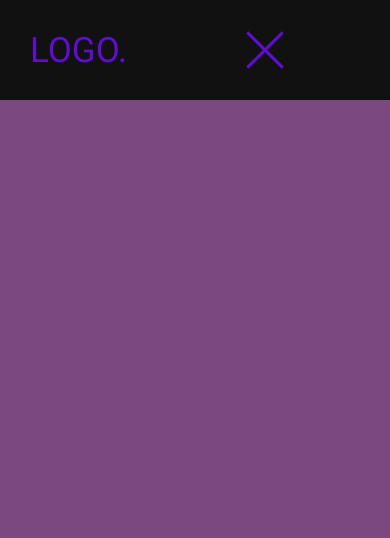
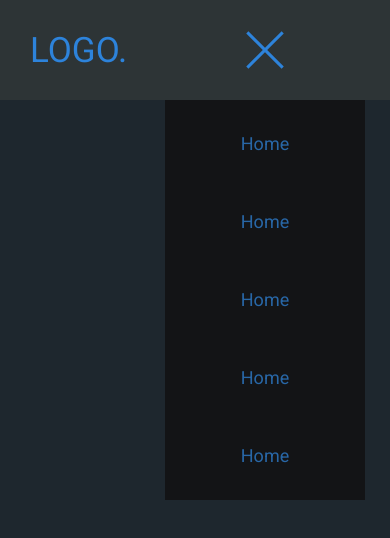
Before and after one commit to DezgunKnight/Final-Test-Project, a plain HTML site: page index.html in a window 390 px wide. Both pictures are taken after a click on the element 265 px from the left and 50 px from the top of the page. Shown: the top 538 px of the page. Drawn offline with Linux system fonts and the light colour scheme.

Commit message:
burger is working now

```diff
--- a/css/responsive.css
+++ b/css/responsive.css
@@ -2,7 +2,8 @@
     .burger {
        display: block;
     }
-    .navbar {
+    .nav-ul {
         display: none;
     }
+
 }
--- a/css/style.css
+++ b/css/style.css
@@ -3,7 +3,7 @@ html, body {
     padding: 0;
   }
   body {
-    background-color: #7B4880;
+    background-color: #1e272e;
     height: 5000px;
   }
 
@@ -12,7 +12,7 @@ html, body {
 .header {
     width: 100%;
     height: 100px;
-    background-color: #111;
+    background-color: #2d3436;
     display: flex;
     justify-content: space-between;
     align-items: center;
@@ -27,20 +27,23 @@ html, body {
     display: flex;
 }
 .nav-li {
-    margin-right: 30px;
+    padding: 30px;
 }
-.nav-li:last-child {
-    margin-right: 0;
-}
+
 .logo {
-    color: #5F0DCF;
+    color: #2D83DB;
     font-size: 35px;
     font-family: 'Roboto', sans-serif;
 }
 .links {
-    color: #5F0DCF;
+    color: #2D83DB;
     font-size: 18px;
     font-family: 'Roboto', sans-serif;
+    transition: all linear 0.1s 0.1s;
+}
+.links:hover {
+    color: #eb4d4b;
+    font-size: 20px;
 }
 .burger {
     max-width: 100%;
@@ -55,7 +58,7 @@ html, body {
 .line {
     width: 100%;
     height: 3px;
-    background-color: #5F0DCF;
+    background-color: #2D83DB;
     position: absolute;
     top: 50%;
     left: 50%;
@@ -82,18 +85,19 @@ html, body {
     top: 50%;
     transform: translate(-50%, -50%) rotate(-45deg);
 }
-.toggle .navigation-ul {
+.toggle {
     position: absolute;
-    top: 0;
-    left: 0;
-    background-color: #212121;
-    width: 100%;
-    height: 100vh;
-    display: flex;
+    top: 100px;
+    right: 25px;
+    background-color: #0f0e0e;
+    width: 200px;
+    height: 400px;
+    display: flex !important;
     justify-content: center;
     align-items: center;
     flex-direction: column;
     padding: 50px;
+    opacity: 0.70;
 }
 
 
@@ -102,5 +106,4 @@ html, body {
 
 
 
-
 /* Header ends */
--- a/script.js
+++ b/script.js
@@ -6,5 +6,3 @@ burgerButton.addEventListener('click', function() {
     navBar.classList.toggle('toggle');
     burgerButton.classList.toggle('active');
 })
-
-console.log(burgerButton);
```
